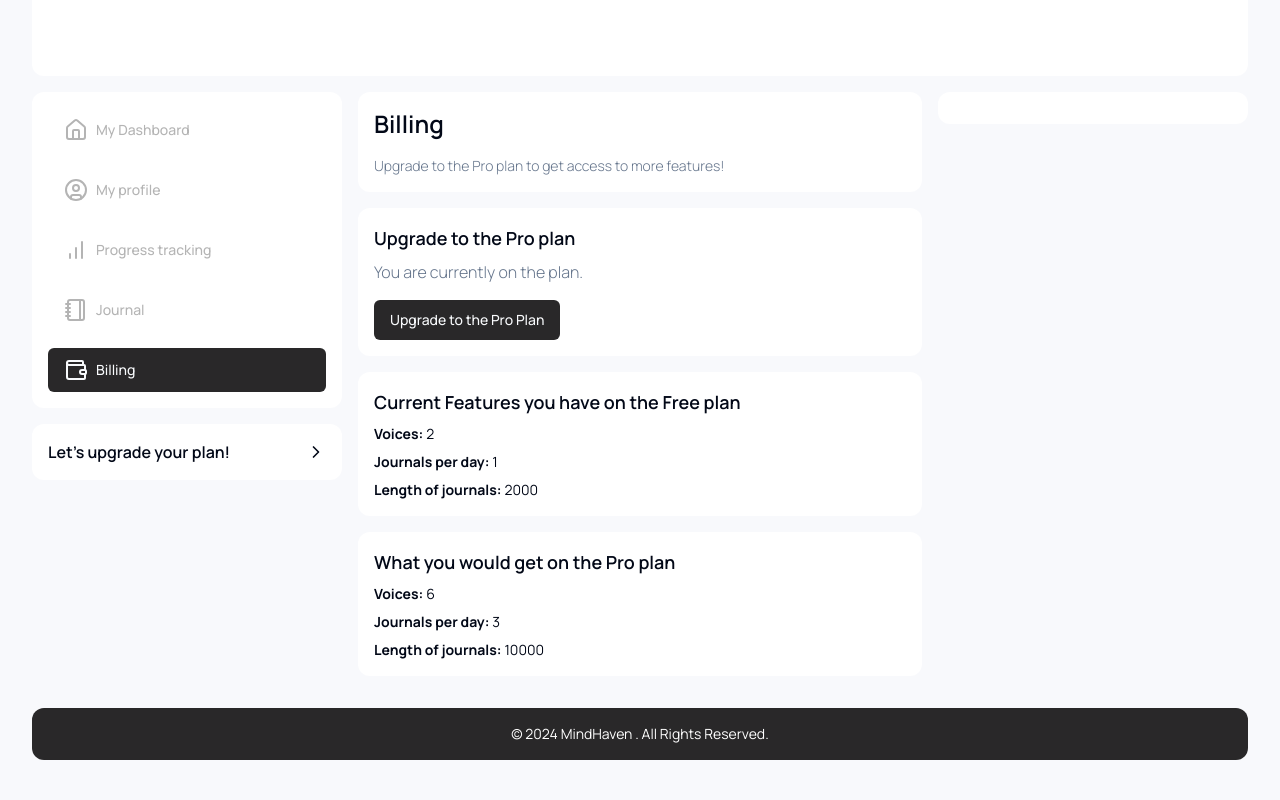
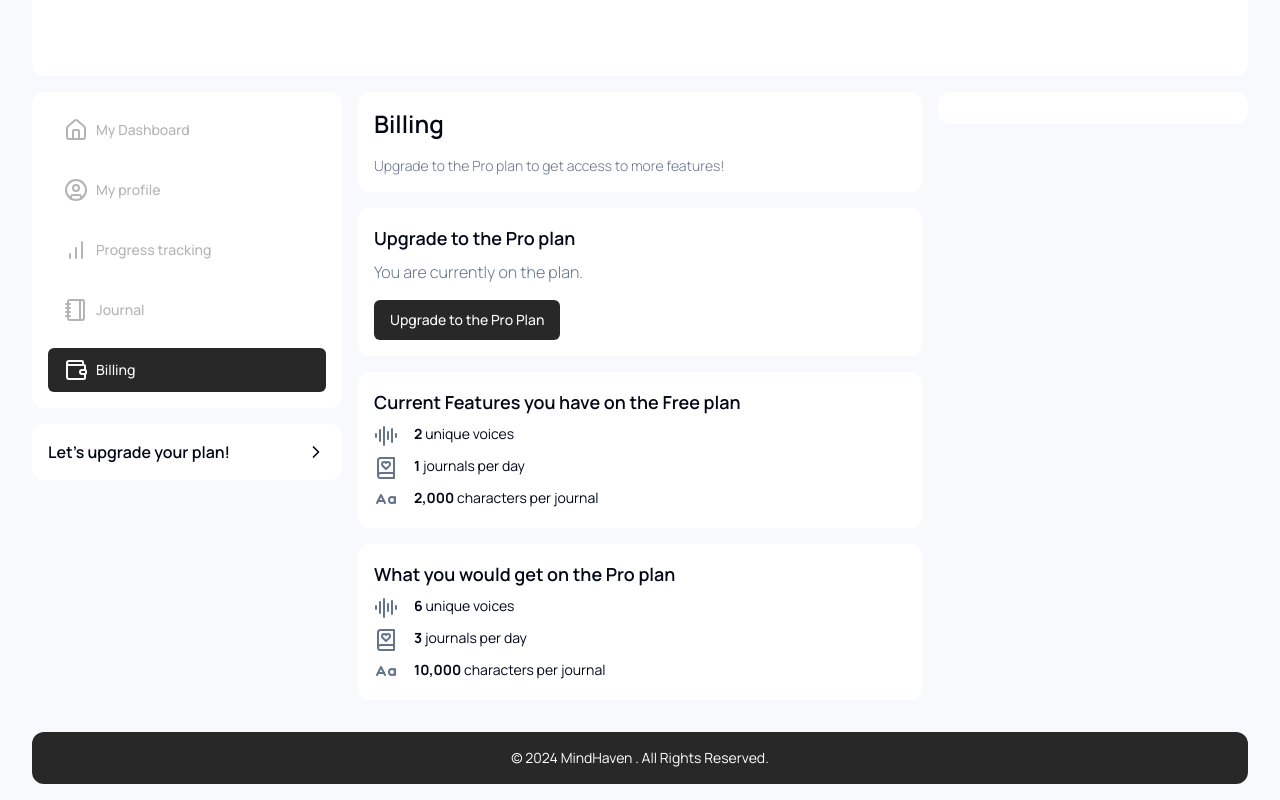
Before and after one commit to kevinmcgrady/MindHaven, a Next.js app: page /billing in a window 1280 px wide. Shown: the part 972-1772 px from the top of the page. Before the commit the page ends 1748 px from the top, so only its background shows below. Built offline with nearby package versions, Linux system fonts and the light colour scheme; no server answers.

Commit message:
@task/updated styles for plan features

```diff
--- a/src/components/WelcomeScreen.tsx
+++ b/src/components/WelcomeScreen.tsx
@@ -212,7 +212,7 @@ export const WelcomeScreen = () => {
 
           <Button>
             {isSubmitting ? (
-              <Loader2 className='animate-spin' size={20} />
+              <Loader2 className='animate-spin' size={15} />
             ) : (
               'Join!'
             )}
--- a/src/components/billing/PlanFeaturesSection.tsx
+++ b/src/components/billing/PlanFeaturesSection.tsx
@@ -1,3 +1,7 @@
+import { AudioLines, BookHeart, CaseSensitive } from 'lucide-react';
+
+import { formatNumber } from '@/utils/formatNumber';
+
 import CardSection from '../layout/CardSection';
 
 type PlanFeaturesSectionProps = {
@@ -16,16 +20,28 @@ const PlanFeaturesSection = ({
   return (
     <CardSection>
       <h2 className='font-semibold text-lg mb-2'>{title}</h2>
-      <div className='space-y-2 text-sm '>
+      <div className='space-y-2 text-sm'>
+        <div className='flex space-x-4'>
+          <AudioLines className='text-muted-foreground' />
           <p>
-          <strong>Voices:</strong> {noOfVoices}
+            <strong>{noOfVoices} </strong> unique voices
           </p>
+        </div>
+
+        <div className='flex space-x-4'>
+          <BookHeart className='text-muted-foreground' />
           <p>
-          <strong>Journals per day:</strong> {noOfEntriesPerDay}
+            <strong>{noOfEntriesPerDay}</strong> journals per day
           </p>
+        </div>
+
+        <div className='flex space-x-4'>
+          <CaseSensitive className='text-muted-foreground' />
           <p>
-          <strong>Length of journals:</strong> {lengthOfJournals}
+            <strong>{formatNumber(lengthOfJournals)}</strong> characters per
+            journal
           </p>
+        </div>
       </div>
     </CardSection>
   );
--- a/src/components/journal/CreateJornalDialog.tsx
+++ b/src/components/journal/CreateJornalDialog.tsx
@@ -214,7 +214,7 @@ const CreateJornalDialog = ({
 
             <Button>
               {isGenerating ? (
-                <Loader2 size={20} className='animate-spin' />
+                <Loader2 size={15} className='animate-spin' />
               ) : (
                 'Generate'
               )}
--- a/src/components/journal/PreviousJournals.tsx
+++ b/src/components/journal/PreviousJournals.tsx
@@ -134,7 +134,7 @@ const PreviousJournals = ({
       <section className='mt-4'>
         {isLoading && (
           <div className='mt-4 flex items-center flex-col'>
-            <Loader2 size={30} color='#F77334' className='animate-spin' />
+            <Loader2 size={30} className='animate-spin' />
           </div>
         )}
 
--- /dev/null
+++ b/src/utils/formatNumber.ts
@@ -0,0 +1,3 @@
+export const formatNumber = (number: number): string => {
+  return Intl.NumberFormat().format(number);
+};
```
Lines whose indentation alone changed are shown as unchanged.
